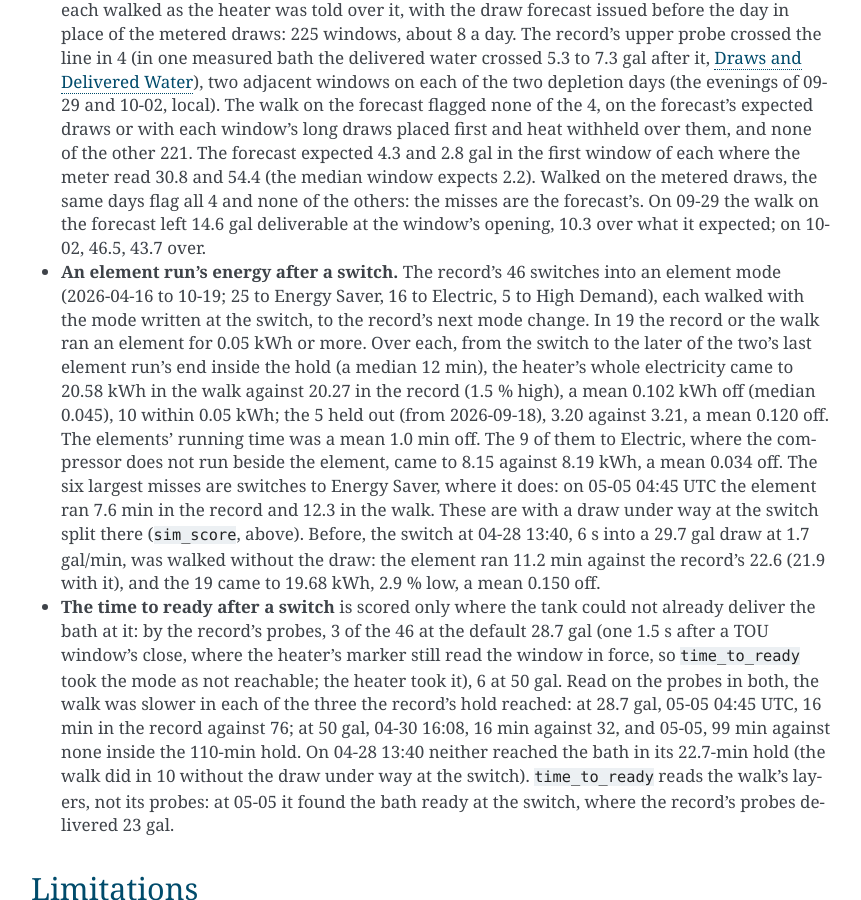
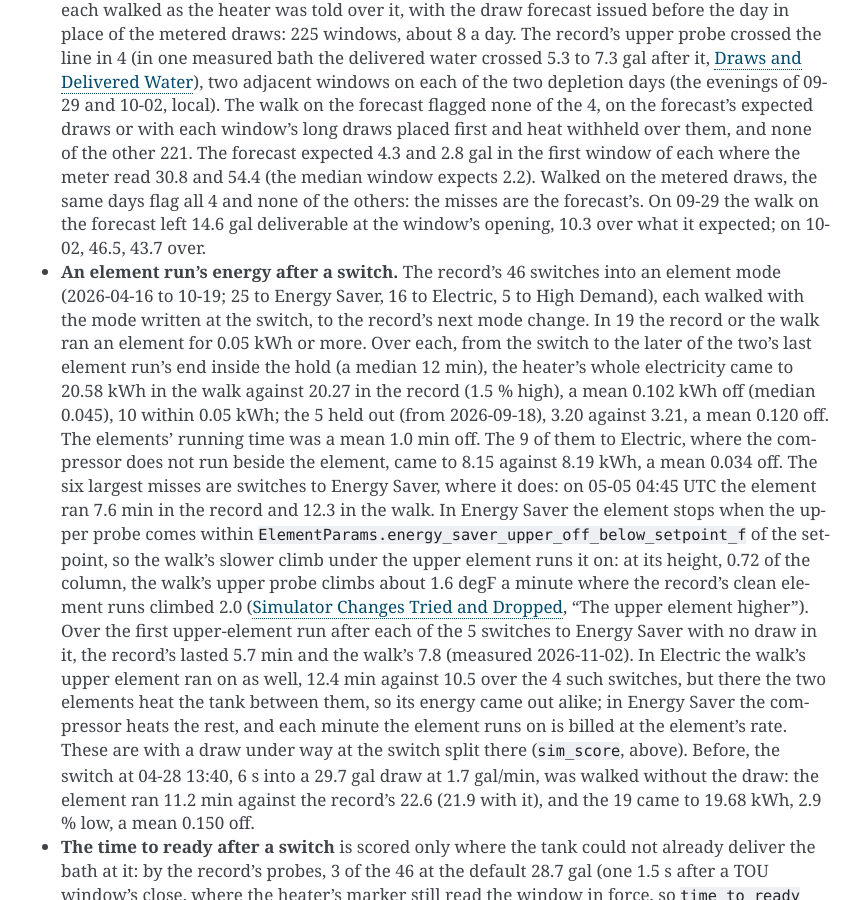
Before and after one commit to eman/nwp500-python, a Sphinx documentation site: the page built from docs/explanation/simulator.rst, in a window 1280 px wide and 900 px high, scrolled down 12850 px. Shown: the whole window, without its empty margins (339-1200 px from the left). Built offline with Sphinx 7.4.7, drawn with Linux system fonts in a browser that asks for light colours.

Commit message:
docs(sim): Energy Saver's element runs on in the walk, its upper probe climbing slower under the element

```diff
--- a/docs/explanation/simulator.rst
+++ b/docs/explanation/simulator.rst
@@ -755,11 +755,25 @@ the parameters in use (fitted before 2026-09-18, the share at 0.25):
   run beside the element, came to 8.15 against 8.19 kWh, a mean 0.034
   off. The six largest misses are switches to Energy Saver, where it
   does: on 05-05 04:45 UTC the element ran 7.6 min in the record and
-  12.3 in the walk. These are with a draw under way at the switch split
-  there (``sim_score``, above). Before, the switch at 04-28 13:40, 6 s
-  into a 29.7 gal draw at 1.7 gal/min, was walked without the draw: the
-  element ran 11.2 min against the record's 22.6 (21.9 with it), and the
-  19 came to 19.68 kWh, 2.9 % low, a mean 0.150 off.
+  12.3 in the walk. In Energy Saver the element stops when the upper
+  probe comes within
+  ``ElementParams.energy_saver_upper_off_below_setpoint_f`` of the
+  setpoint, so the walk's slower climb under the upper element runs it
+  on: at its height, 0.72 of the column, the walk's upper probe climbs
+  about 1.6 degF a minute where the record's clean element runs climbed
+  2.0 (:doc:`simulator-tried`, "The upper element higher"). Over the
+  first upper-element run after each of the 5 switches to Energy Saver
+  with no draw in it, the record's lasted 5.7 min and the walk's 7.8
+  (measured 2026-11-02). In Electric the walk's upper element ran on as
+  well, 12.4 min against 10.5 over the 4 such switches, but there the
+  two elements heat the tank between them, so its energy came out alike;
+  in Energy Saver the compressor heats the rest, and each minute the
+  element runs on is billed at the element's rate. These are with a draw
+  under way at the switch split there (``sim_score``, above). Before,
+  the switch at 04-28 13:40, 6 s into a 29.7 gal draw at 1.7 gal/min,
+  was walked without the draw: the element ran 11.2 min against the
+  record's 22.6 (21.9 with it), and the 19 came to 19.68 kWh, 2.9 % low,
+  a mean 0.150 off.
 - **The time to ready after a switch** is scored only where the tank
   could not already deliver the bath at it: by the record's probes, 3 of
   the 46 at the default 28.7 gal (one 1.5 s after a TOU window's close,
```
